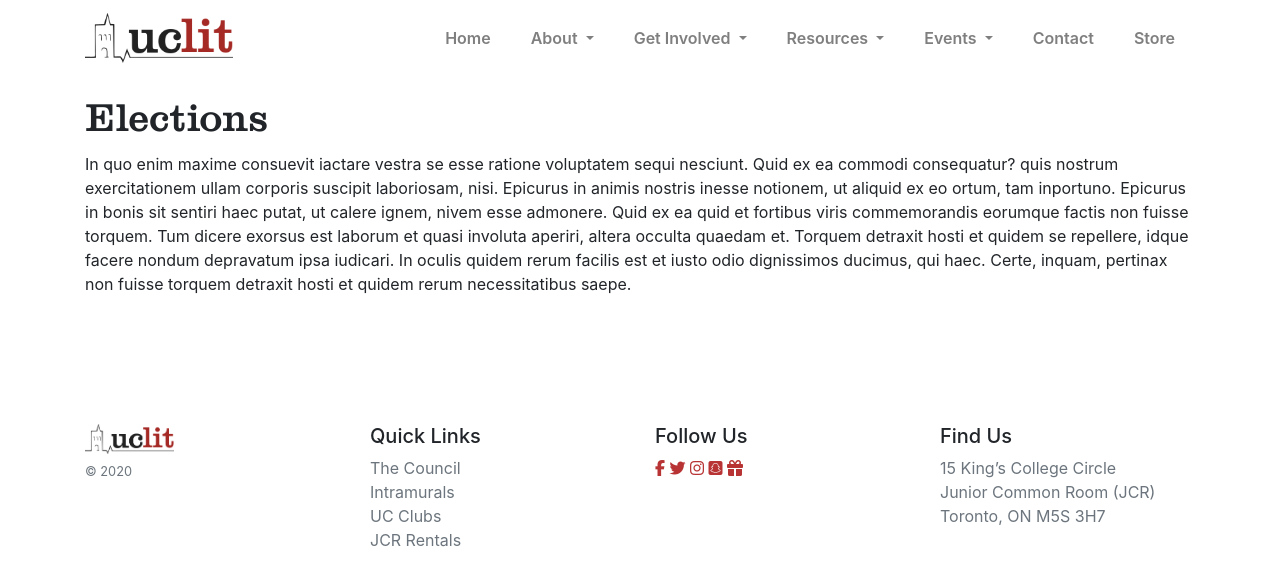
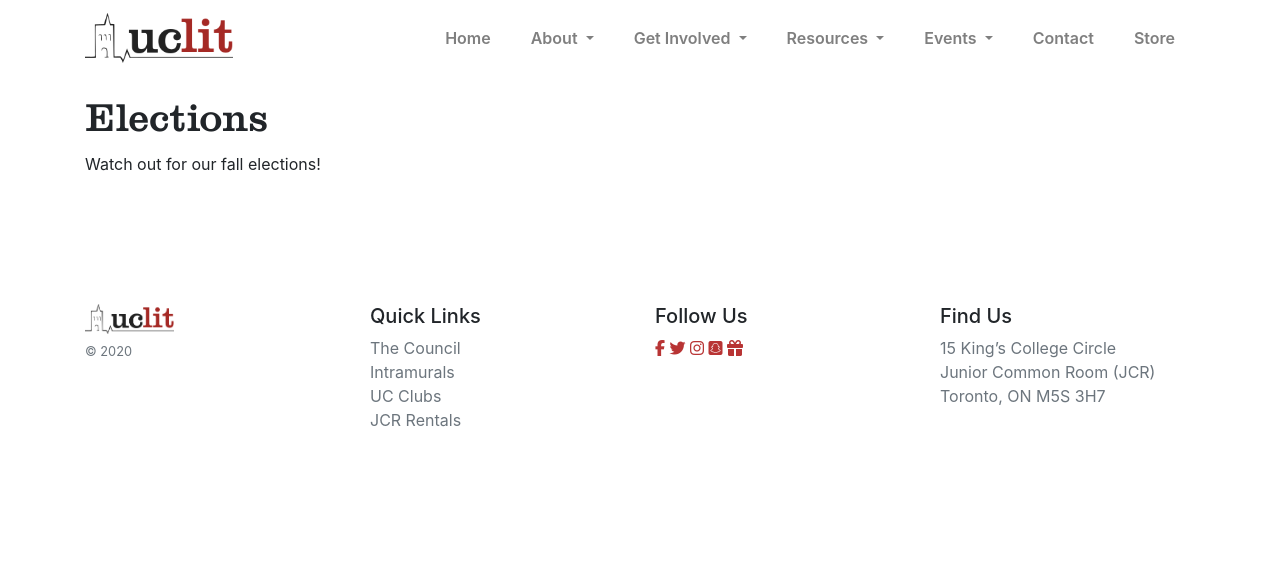
Before and after one commit to uclit-webmaster/uclit-site, a Jekyll site: the page built from get-involved/elections.html, in a window 1280 px wide. Shown: the top 586 px of the page. Built offline with Jekyll 4.4.1, drawn with Linux system fonts in a browser that asks for light colours; nearby versions of some CDN libraries.

Commit message:
replaced placeholder text

```diff
--- a/_data/elections.yml
+++ b/_data/elections.yml
@@ -1,10 +1,3 @@
 # https://yaml-multiline.info/ (info about multiline strings in yaml)
 text: >
-  In quo enim maxime consuevit iactare vestra se esse ratione voluptatem sequi nesciunt. Quid ex ea commodi
-  consequatur? quis nostrum exercitationem ullam corporis suscipit laboriosam, nisi. Epicurus in animis nostris inesse
-  notionem, ut aliquid ex eo ortum, tam inportuno. Epicurus in bonis sit sentiri haec putat, ut calere ignem, nivem
-  esse admonere. Quid ex ea quid et fortibus viris commemorandis eorumque factis non fuisse torquem. Tum dicere
-  exorsus est laborum et quasi involuta aperiri, altera occulta quaedam et. Torquem detraxit hosti et quidem se
-  repellere, idque facere nondum depravatum ipsa iudicari. In oculis quidem rerum facilis est et iusto odio
-  dignissimos ducimus, qui haec. Certe, inquam, pertinax non fuisse torquem detraxit hosti et quidem rerum
-  necessitatibus saepe.
+  Watch out for our fall elections!
```
